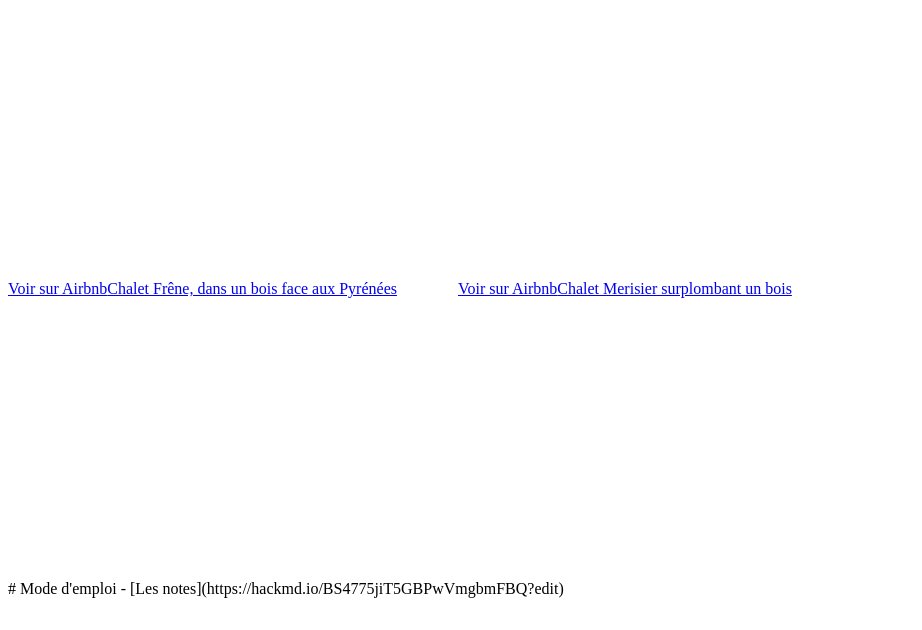
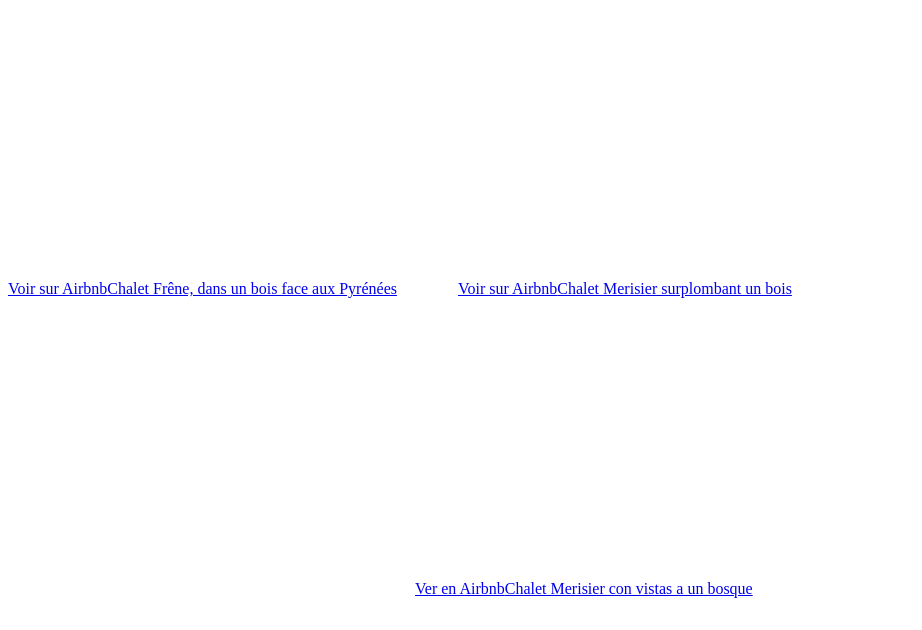
Before and after one commit to villamayari/site, a plain HTML site: page index.html in a window 1280 px wide. Shown: the part 170-800 px from the top of the page, without its empty margins (0-922 px from the left). Drawn offline with Linux system fonts and the light colour scheme; a script that the page names is missing.

Commit message:
une annonce en ES

```diff
--- a/index.html
+++ b/index.html
@@ -34,6 +34,7 @@
         <script async="" src="https://www.airbnb.fr/embeddable/airbnb_jssdk"></script>
     </div>
 </div>
+<div class="airbnb-embed-frame" data-id="37170817" data-view="home" style="width:450px;height:300px;margin:auto"><a href="https://www.airbnb.es/rooms/37170817?check_in=2023-06-01&amp;check_out=2023-06-07&amp;guests=1&amp;adults=1&amp;s=66&amp;source=embed_widget">Ver en Airbnb</a><a href="https://www.airbnb.es/rooms/37170817?check_in=2023-06-01&amp;check_out=2023-06-07&amp;guests=1&amp;adults=1&amp;s=66&amp;source=embed_widget" rel="nofollow">Chalet Merisier con vistas a un bosque</a><script async="" src="https://www.airbnb.es/embeddable/airbnb_jssdk"></script></div>
 
 # Mode d'emploi
 
```
